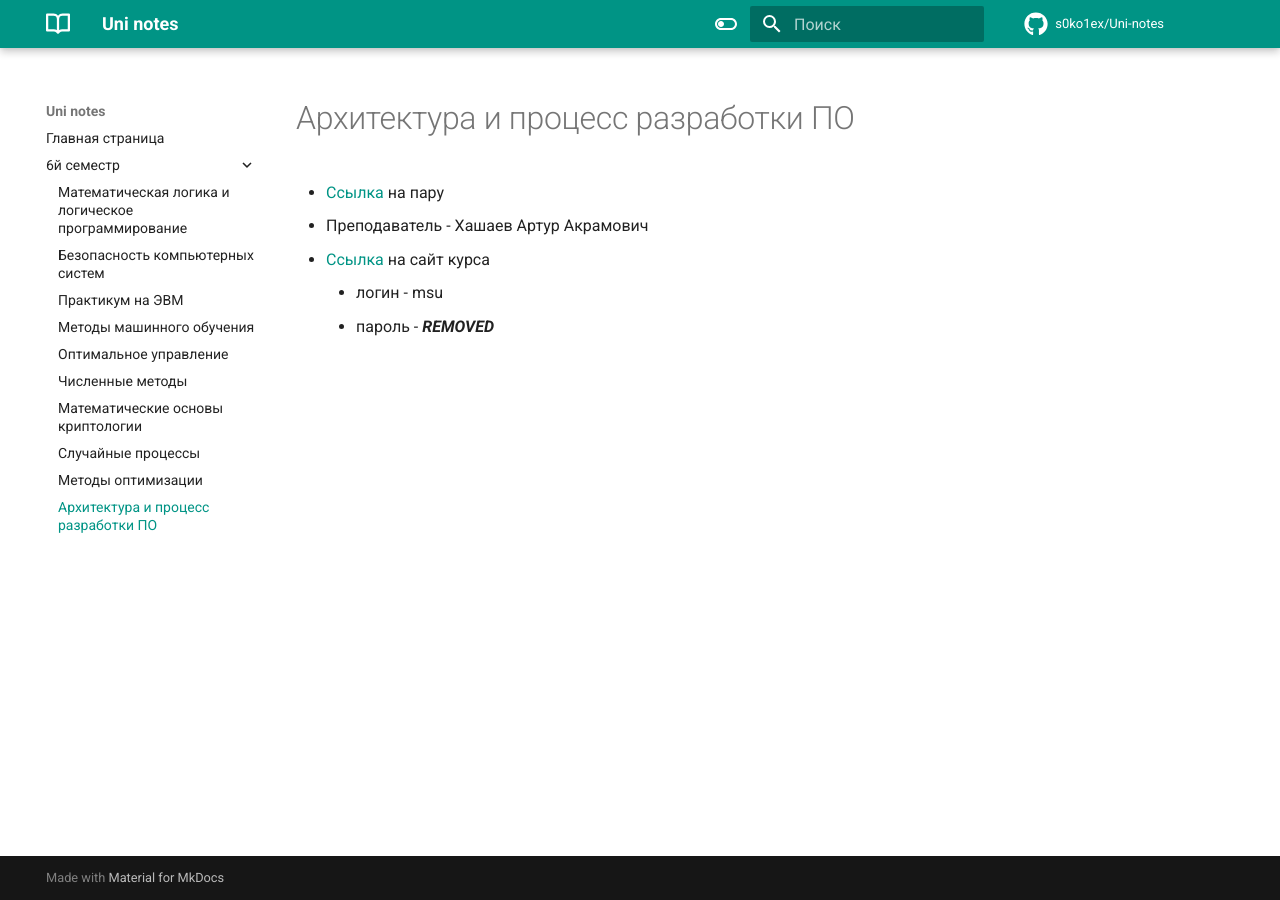
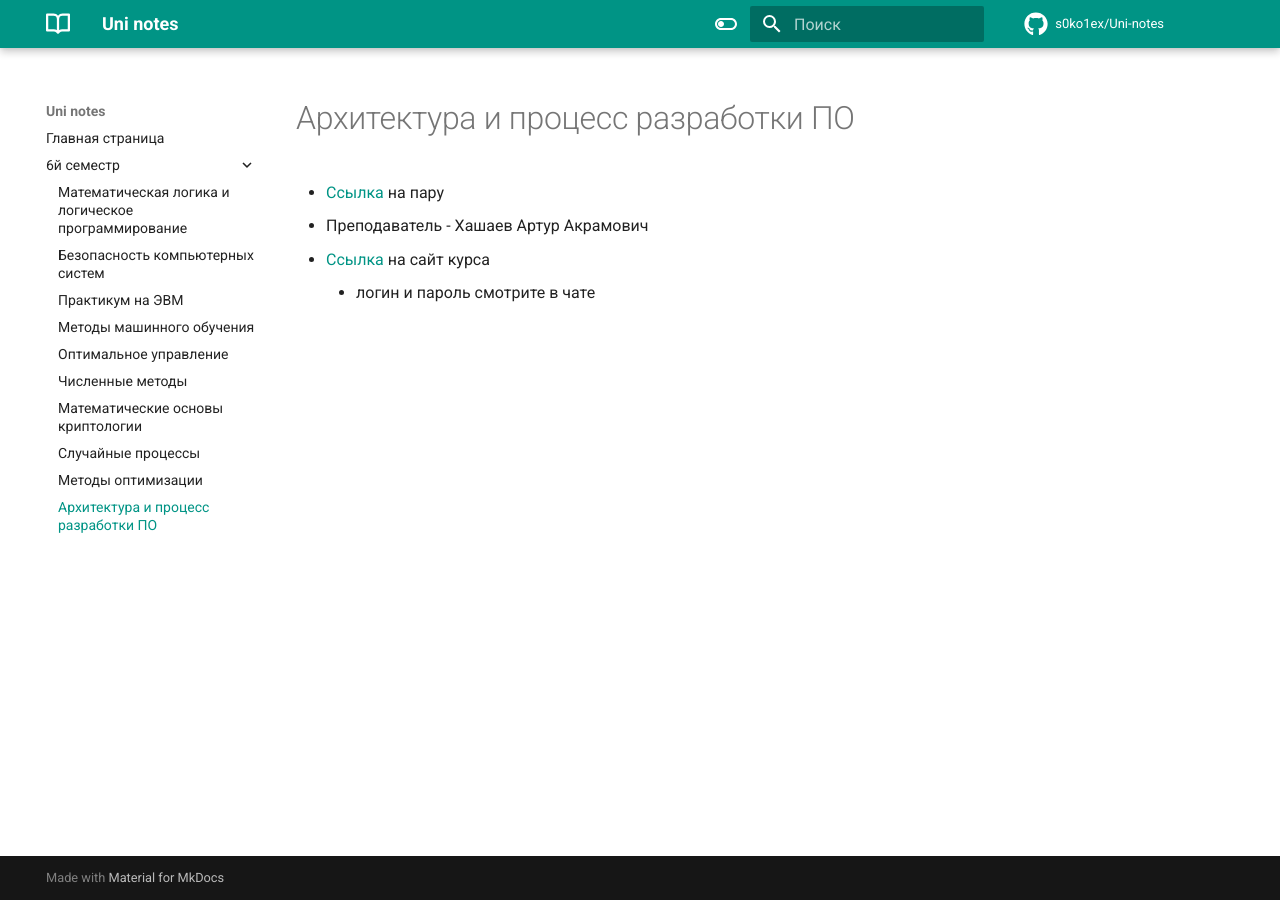
Before and after one commit to s0ko1ex/uni-notes, an MkDocs documentation site: the page built from docs/6th_semester/pppoc/index.md, in a window 1280 px wide. Built offline with MkDocs 1.6.1 and Material for MkDocs 9.7.7, drawn with Linux system fonts in a browser that asks for light colours; comment, search, counter and statistics services are not loaded.

Commit message:
Hid some files

```diff
--- a/docs/6th_semester/pppoc/index.md
+++ b/docs/6th_semester/pppoc/index.md
@@ -4,5 +4,4 @@
 * [Ссылка](https://zoom.us/j/95202012980?pwd=eVNycDRJamRoOHJHTU9TYVJtWlREZz09){:target="_blank"} на пару
 * Преподаватель - Хашаев Артур Акрамович
 * [Ссылка](https://khashaev.ru/ppposd/msu-2022/ppposd){:target="_blank"} на сайт курса
-    - логин - msu
-    - пароль - ***REMOVED***
+    - логин и пароль смотрите в чате
```
Also changed, not shown: docs/6th_semester/mlilp/index.md (+1 -1 lines).
